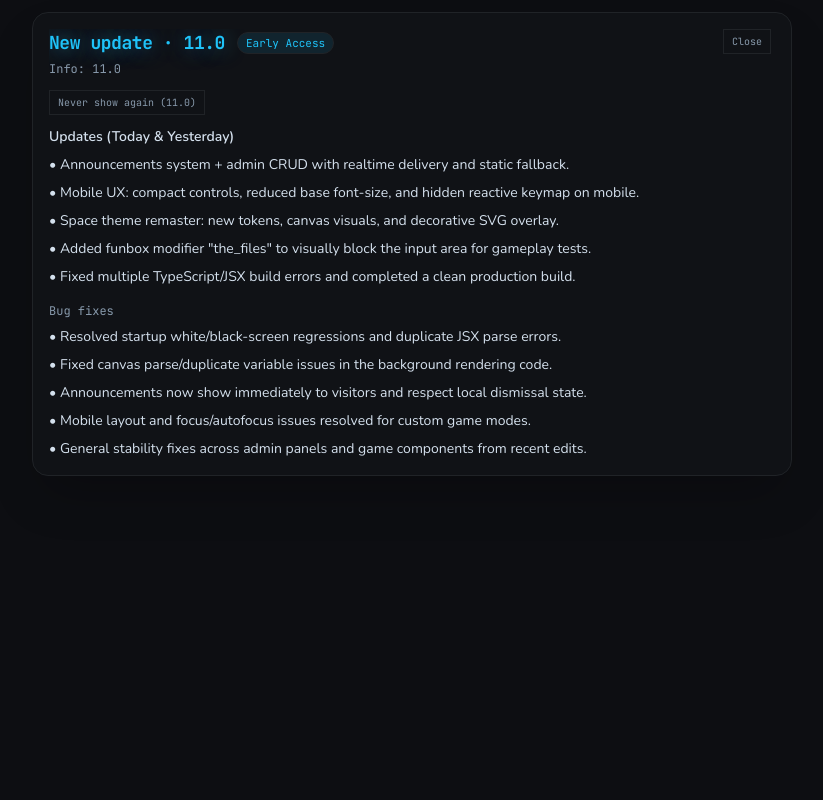
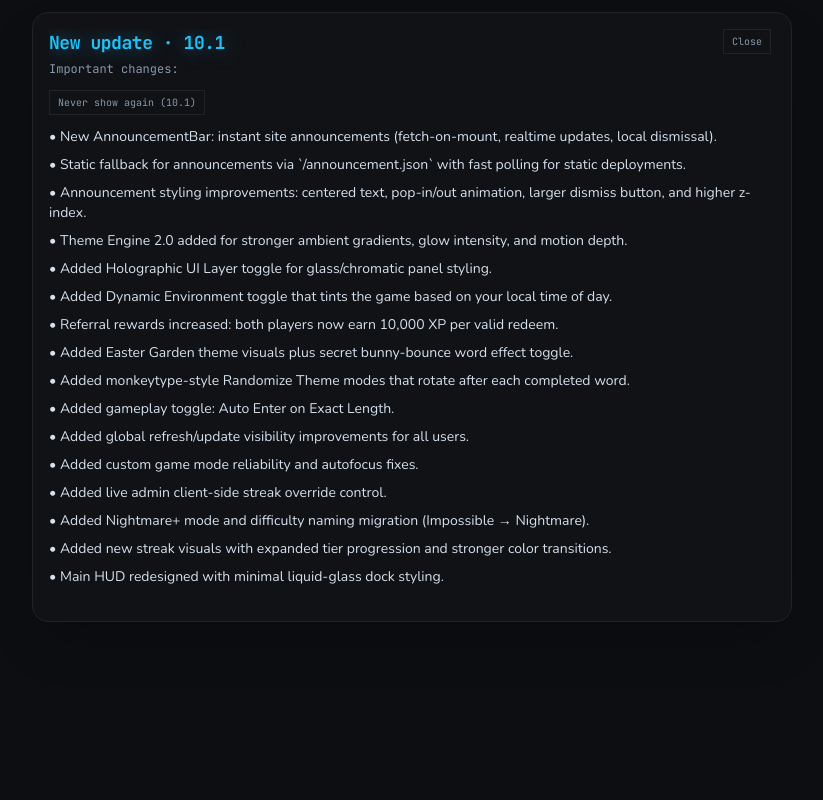
Before and after one commit to BombedByXander/Spelling-Bee, a React (Vite) app: page /updates in a window 1280 px wide. Shown: the top 800 px of the page, without its empty margins (228-1051 px from the left). Built offline with nearby package versions, Linux system fonts and the light colour scheme; no server answers; the database is empty; a web font is replaced by a local one.

Commit message:
Revert "chore(update): show 11.0 Early Access in update popup; update release version and popup contents"
This reverts commit 0f0719dba145967e19dc9ba7db18bf2e1509c802.

```diff
--- a/src/components/GlobalUpdatePopup.tsx
+++ b/src/components/GlobalUpdatePopup.tsx
@@ -27,11 +27,8 @@ const GlobalUpdatePopup = () => {
         <div className="max-h-[72vh] overflow-y-auto pr-1">
           <div className="flex items-start justify-between gap-3">
             <div>
-              <div className="flex items-center gap-3">
-                <h2 className="text-lg font-extrabold font-mono text-primary text-glow tracking-tight">New update · {RELEASE_VERSION}</h2>
-                <span className="inline-flex items-center gap-2 px-2 py-0.5 rounded-full bg-primary/10 text-primary text-[11px] font-mono border border-border">Early Access</span>
-              </div>
-              <p className="mt-1 text-xs text-muted-foreground font-mono">Info: {RELEASE_VERSION}</p>
+              <h2 className="text-lg font-extrabold font-mono text-primary text-glow tracking-tight">New update · {RELEASE_VERSION}</h2>
+              <p className="mt-1 text-xs text-muted-foreground font-mono">Important changes:</p>
             </div>
             <button
               onClick={() => {
@@ -59,25 +56,42 @@ const GlobalUpdatePopup = () => {
             </button>
           </div>
 
-          <div className="mt-3">
-            <p className="text-sm font-semibold">Updates (Today & Yesterday)</p>
-            <ul className="mt-2 space-y-2 text-sm text-foreground">
-              <li>• Announcements system + admin CRUD with realtime delivery and static fallback.</li>
-              <li>• Mobile UX: compact controls, reduced base font-size, and hidden reactive keymap on mobile.</li>
-              <li>• Space theme remaster: new tokens, canvas visuals, and decorative SVG overlay.</li>
-              <li>• Added funbox modifier "the_files" to visually block the input area for gameplay tests.</li>
-              <li>• Fixed multiple TypeScript/JSX build errors and completed a clean production build.</li>
-            </ul>
+          <ul className="mt-3 space-y-2 text-sm text-foreground">
+            <li>• New AnnouncementBar: instant site announcements (fetch-on-mount, realtime updates, local dismissal).</li>
+            <li>• Static fallback for announcements via `/announcement.json` with fast polling for static deployments.</li>
+            <li>• Announcement styling improvements: centered text, pop-in/out animation, larger dismiss button, and higher z-index.</li>
+            <li>• Theme Engine 2.0 added for stronger ambient gradients, glow intensity, and motion depth.</li>
+            <li>• Added Holographic UI Layer toggle for glass/chromatic panel styling.</li>
+            <li>• Added Dynamic Environment toggle that tints the game based on your local time of day.</li>
+            <li>• Referral rewards increased: both players now earn 10,000 XP per valid redeem.</li>
+            <li>• Added Easter Garden theme visuals plus secret bunny-bounce word effect toggle.</li>
+            <li>• Added monkeytype-style Randomize Theme modes that rotate after each completed word.</li>
+            <li>• Added gameplay toggle: Auto Enter on Exact Length.</li>
+            <li>• Added global refresh/update visibility improvements for all users.</li>
+            <li>• Added custom game mode reliability and autofocus fixes.</li>
+            <li>• Added live admin client-side streak override control.</li>
+            <li>• Added Nightmare+ mode and difficulty naming migration (Impossible → Nightmare).</li>
+            <li>• Added new streak visuals with expanded tier progression and stronger color transitions.</li>
+            <li>• Main HUD redesigned with minimal liquid-glass dock styling.</li>
+          </ul>
 
-            <p className="mt-4 text-xs text-muted-foreground font-mono">Bug fixes</p>
-            <ul className="mt-2 space-y-2 text-sm text-foreground">
-              <li>• Resolved startup white/black-screen regressions and duplicate JSX parse errors.</li>
-              <li>• Fixed canvas parse/duplicate variable issues in the background rendering code.</li>
-              <li>• Announcements now show immediately to visitors and respect local dismissal state.</li>
-              <li>• Mobile layout and focus/autofocus issues resolved for custom game modes.</li>
-              <li>• General stability fixes across admin panels and game components from recent edits.</li>
-            </ul>
-          </div>
+          <p className="mt-4 text-xs text-muted-foreground font-mono">Bug fixes:</p>
+          <ul className="mt-2 space-y-2 text-sm text-foreground">
+            <li>• Fixed a startup white-screen regression caused by a stray visual component.</li>
+            <li>• Announcements now appear for visitors without a page refresh and respect local dismissal state.</li>
+            <li>• Mobile UX improvements: condensed control bar and reduced base font-size on mobile for compact layout.</li>
+            <li>• Reactive keymap now hides on mobile to reduce clutter.</li>
+            <li>• Live feedback now correctly matches all active modifiers across all game modes.</li>
+            <li>• WPM now uses monkeytype-style net calculation so typing errors lower reported speed.</li>
+            <li>• Clan creation now enforces 4-letter max clan tags.</li>
+            <li>• Homophone validation no longer incorrectly breaks streaks on accepted spellings.</li>
+            <li>• Settings/Profile overlay no longer resets active streak state.</li>
+            <li>• Round transition delay now supports full range down to 0ms.</li>
+            <li>• Salvia now splits words at randomized points (not fixed midpoint).</li>
+            <li>• Nightmare+ pool now contains only the Lopado word as requested.</li>
+            <li>• Profile trends/history section removed for cleaner dashboard UX.</li>
+            <li>• Index startup black-screen regression resolved after layout redesign.</li>
+          </ul>
         </div>
       </div>
     </>
--- a/src/lib/release.ts
+++ b/src/lib/release.ts
@@ -1,8 +1,8 @@
 // Explicit display version for update popup
 // Storage token for update keys (kept simple and stable)
-export const RELEASE_VERSION = "11.0";
+export const RELEASE_VERSION = "10.1";
 // Storage token for update keys (kept simple and stable)
-export const RELEASE_STORAGE_TOKEN = "11_0";
+export const RELEASE_STORAGE_TOKEN = "10_1";
 
 export const UPDATE_POPUP_NEVER_KEY = `spelldown-update-${RELEASE_STORAGE_TOKEN}-never`;
-export const UPDATE_POPUP_SESSION_DISMISSED_KEY = `spelldown-update-${RELEASE_STORAGE_TOKEN}-dismissed-session`;
+export const UPDATE_POPUP_SESSION_DISMISSED_KEY = `spelldown-update-${RELEASE_VERSION}-dismissed-session`;
```
